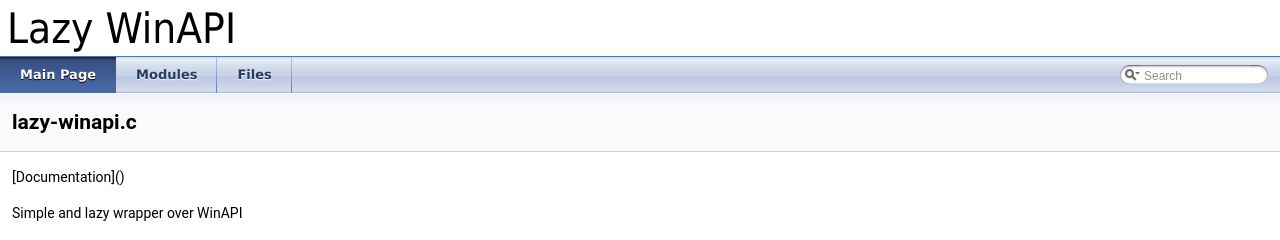
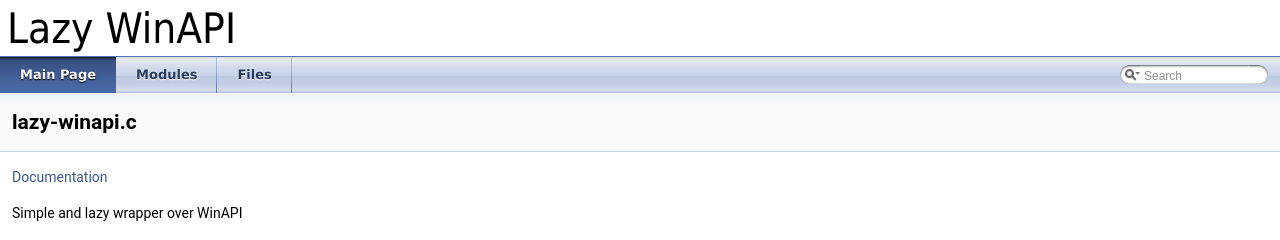
Before and after one commit to DoumanAsh/lazy-winapi.c, a plain HTML site: page index.html in a window 1280 px wide. Shown: the top 240 px of the page. Drawn offline with Linux system fonts and the light colour scheme.

Commit message:
Auto-update
Commit: Finalize docs(695f7b8 2017-01-20)

```diff
--- a/index.html
+++ b/index.html
@@ -78,7 +78,7 @@ var searchBox = new SearchBox("searchBox", "search",false,'Search');
 <div class="title">lazy-winapi.c </div>  </div>
 </div><!--header-->
 <div class="contents">
-<div class="textblock"><p>[Documentation]()</p>
+<div class="textblock"><p><a href="https://doumanash.github.io/lazy-winapi.c/">Documentation</a></p>
 <p>Simple and lazy wrapper over WinAPI</p>
 <h1>Modules </h1>
 <p>Each module has a corresponding <code>.c</code> &amp; <code>.h</code> files. Module are independent of each other so you're free to take a particular Modules And import it into your project.</p>
```
